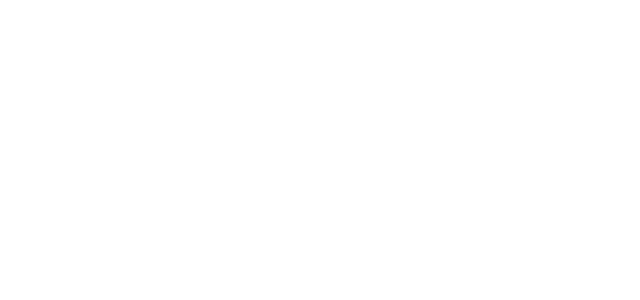
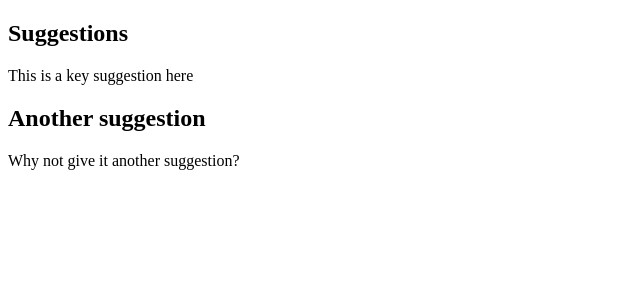
Before and after one commit to johnkueh/mishwong, a Next.js app: page /project/guidepanels in a window 1280 px wide. Shown: the top 300 px of the page, without its empty margins (0-640 px from the left). Built offline with nearby package versions, Linux system fonts and the light colour scheme.

Commit message:
Update from Forestry.io John Kueh updated pages/project/guidepanels.mdx

```diff
--- a/pages/project/guidepanels.mdx
+++ b/pages/project/guidepanels.mdx
@@ -4,3 +4,10 @@
 background_color: "#B8E986"
 
 ---
+## Suggestions
+
+This is a key suggestion here
+
+## Another suggestion
+
+Why not give it another suggestion?
```
